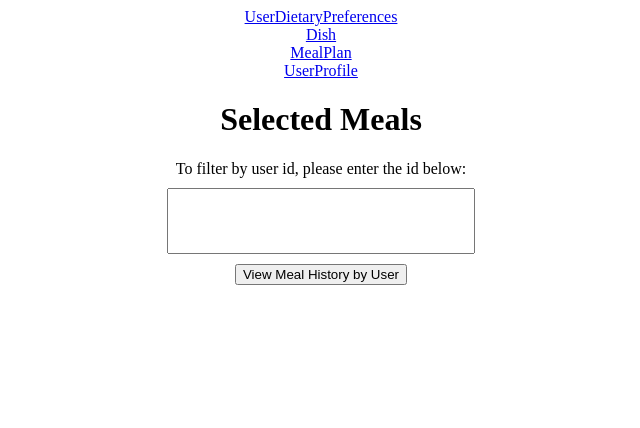
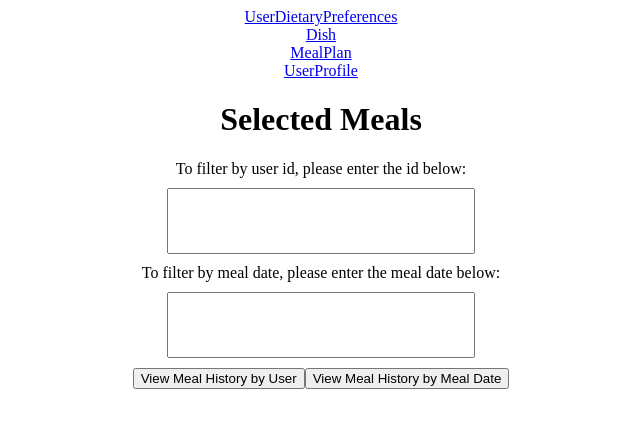
Before and after one commit to kzhang23187/McDB, a React (Create React App) app in the folder frontend/: page /meal in a window 1280 px wide. Shown: the top 428 px of the page, without its empty margins (319-959 px from the left). Built offline with nearby package versions, Linux system fonts and the light colour scheme.

Commit message:
Able to filter selected dishes by meal date. Will merge these two filters into one user-and-date filter later.

```diff
--- a/frontend/src/components/Meals.js
+++ b/frontend/src/components/Meals.js
@@ -5,19 +5,19 @@ import Axios from 'axios';
 const Meals = () => {
     const [selectedDishes, setSelectedDishes] = useState([]);
     const [user_id, setUserID] = useState("");
-    // const [meal_date, setMealDate] = useState("");
+    const [meal_date, setMealDate] = useState("");
 
     const filterByUserId = (user_id) => {
-      Axios.get(`http://localhost:3002/api/get/selectedmeals/${user_id}`).then((response) => {
+      Axios.get(`http://localhost:3002/api/get/selectedmeals/userid/${user_id}`).then((response) => {
           setSelectedDishes(response.data)
         })
     }
 
-    // const filterByMealDate = (meal_date) => {
-    //   Axios.get(`http://localhost:3002/api/get/selectedmeals/${meal_date}`).then((response) => {
-    //       setSelectedDishes(response.data)
-    //     })
-    // }
+    const filterByMealDate = (meal_date) => {
+      Axios.get(`http://localhost:3002/api/get/selectedmeals/date/${meal_date}`).then((response) => {
+          setSelectedDishes(response.data)
+        })
+    }
 
     return (
         <div className="App">
@@ -28,8 +28,13 @@ const Meals = () => {
                 <input type="text" name="user_id" onChange={(e) => {
                     setUserID(e.target.value)
                  }}/>
+                 <label> To filter by meal date, please enter the meal date below:</label>
+                 <input type="text" name="meal_date" onChange={(e) => {
+                   setMealDate(e.target.value)
+                  }}/>
             </div>
             <button onClick={()=>{filterByUserId(user_id)}}> View Meal History by User </button>
+            <button onClick={()=>{filterByMealDate(meal_date)}}> View Meal History by Meal Date </button>
             {selectedDishes.map((val) => {
               return (
                 <div className = "card">
```
Also changed, not shown: 1 other file (tests, documents, lock files or other folders).
